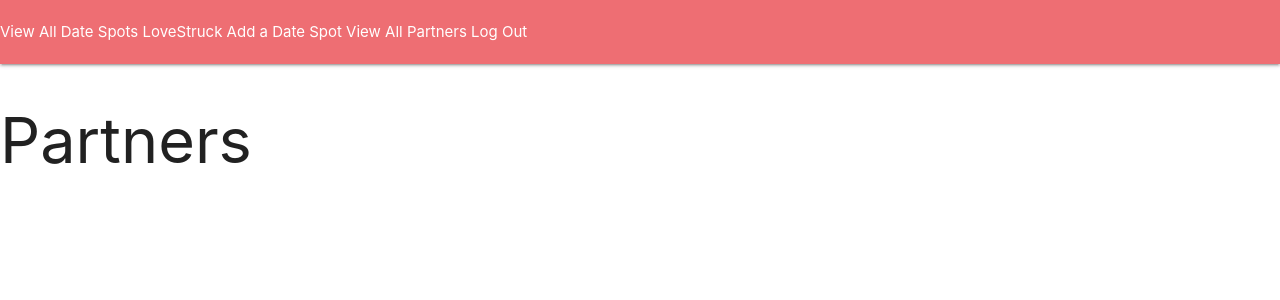
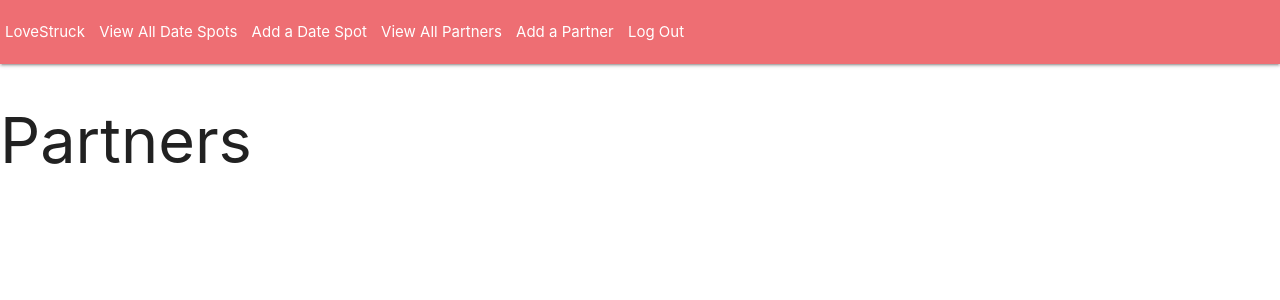
Before and after one commit to adamascencio/lovestruck, a Django app: page /partners/ in a window 1280 px wide. Shown: the top 300 px of the page. Run offline with Django 4.2, Linux system fonts and the light colour scheme; the visitor is signed in with stand-in values (Sample User, id 1); data that the repository does not hold is empty.

Commit message:
add create partner functionality

```diff
--- a/main_app/static/css/style.css
+++ b/main_app/static/css/style.css
@@ -0,0 +1,3 @@
+nav > a{
+  padding: 5px;
+}
--- a/main_app/templates/base.html
+++ b/main_app/templates/base.html
@@ -12,11 +12,12 @@
 </head>
 <body>
     <nav>
+        <a href="{% url 'home' %}">LoveStruck</a>
         <a href="{% url 'location_index' %}">View All Date Spots</a>
     {% if user.is_authenticated %}
-        <a href="{% url 'home' %}">LoveStruck</a>
         <a href="{% url 'location_create' %}">Add a Date Spot</a>
         <a href="{% url 'partner_index' %}">View All Partners</a>
+        <a href="{% url 'partner_create' %}">Add a Partner</a>
         <a href="{% url 'logout' %}">Log Out</a>
     {% else %}
         <a href="{% url 'login' %}">Log In</a>
--- a/main_app/urls.py
+++ b/main_app/urls.py
@@ -10,4 +10,5 @@ urlpatterns = [
     path('locations/<int:pk>/update', views.LocationUpdate.as_view(), name='location_update'),
     path('locations/<int:pk>/delete', views.LocationDelete.as_view(), name='location_delete'),
     path('partners/', views.PartnerList.as_view(), name='partner_index'),
+    path('partners/create/', views.PartnerCreate.as_view(), name='partner_create'),
 ]
--- a/main_app/views.py
+++ b/main_app/views.py
@@ -50,3 +50,12 @@ class LocationDelete(DeleteView):
 class PartnerList(ListView):
     model = Partner
     fields = ['name']
+
+class PartnerCreate(CreateView):
+    model = Partner
+    fields = '__all__'
+    success_url = '/partners/'
+
+    def form_valid(self, form):
+        form.instance.user = self.request.user
+        return super().form_valid(form)
```
Also changed, not shown: main_app/templates/main_app/partner_form.html (added, +12 -0 lines).
